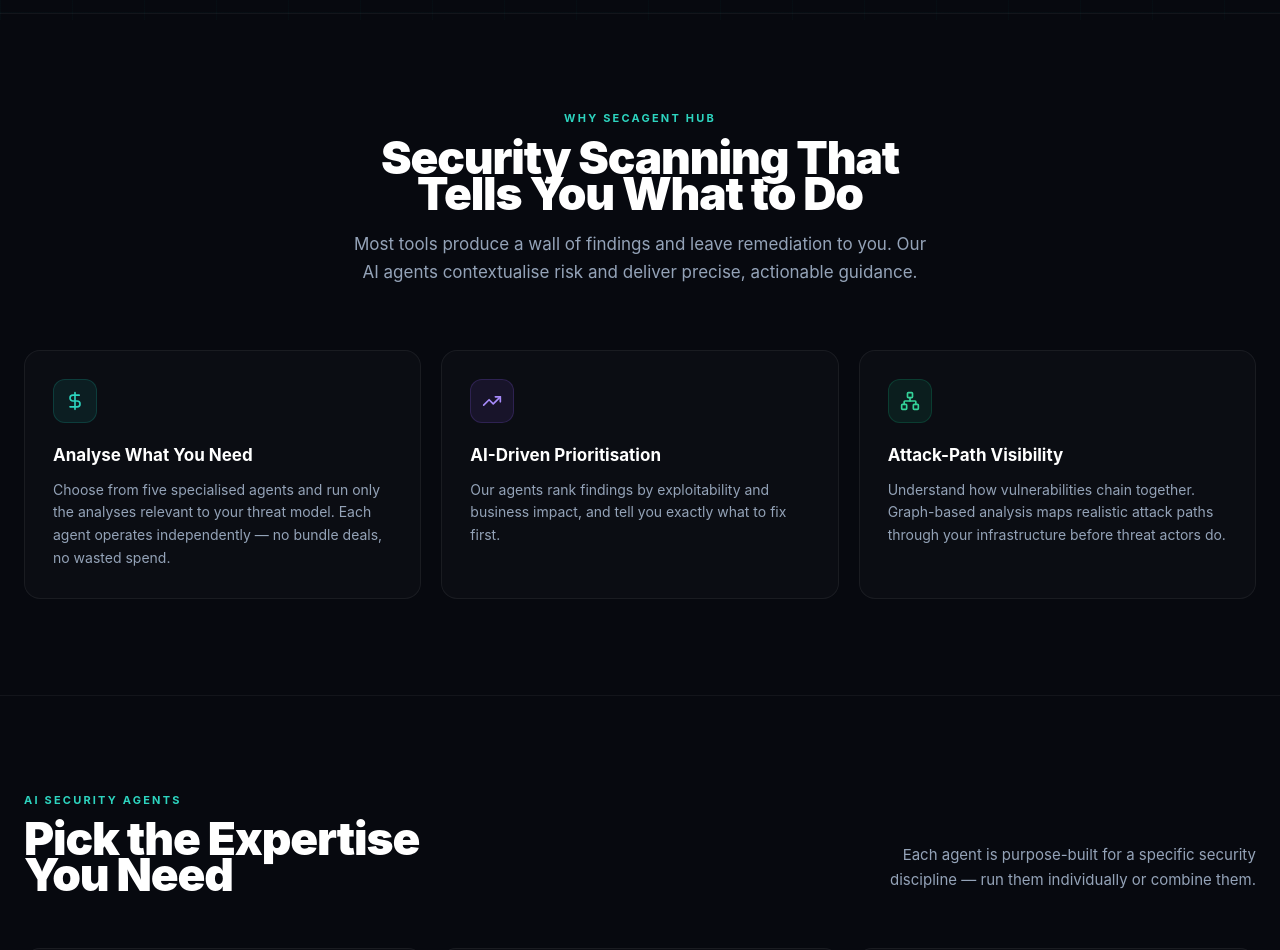
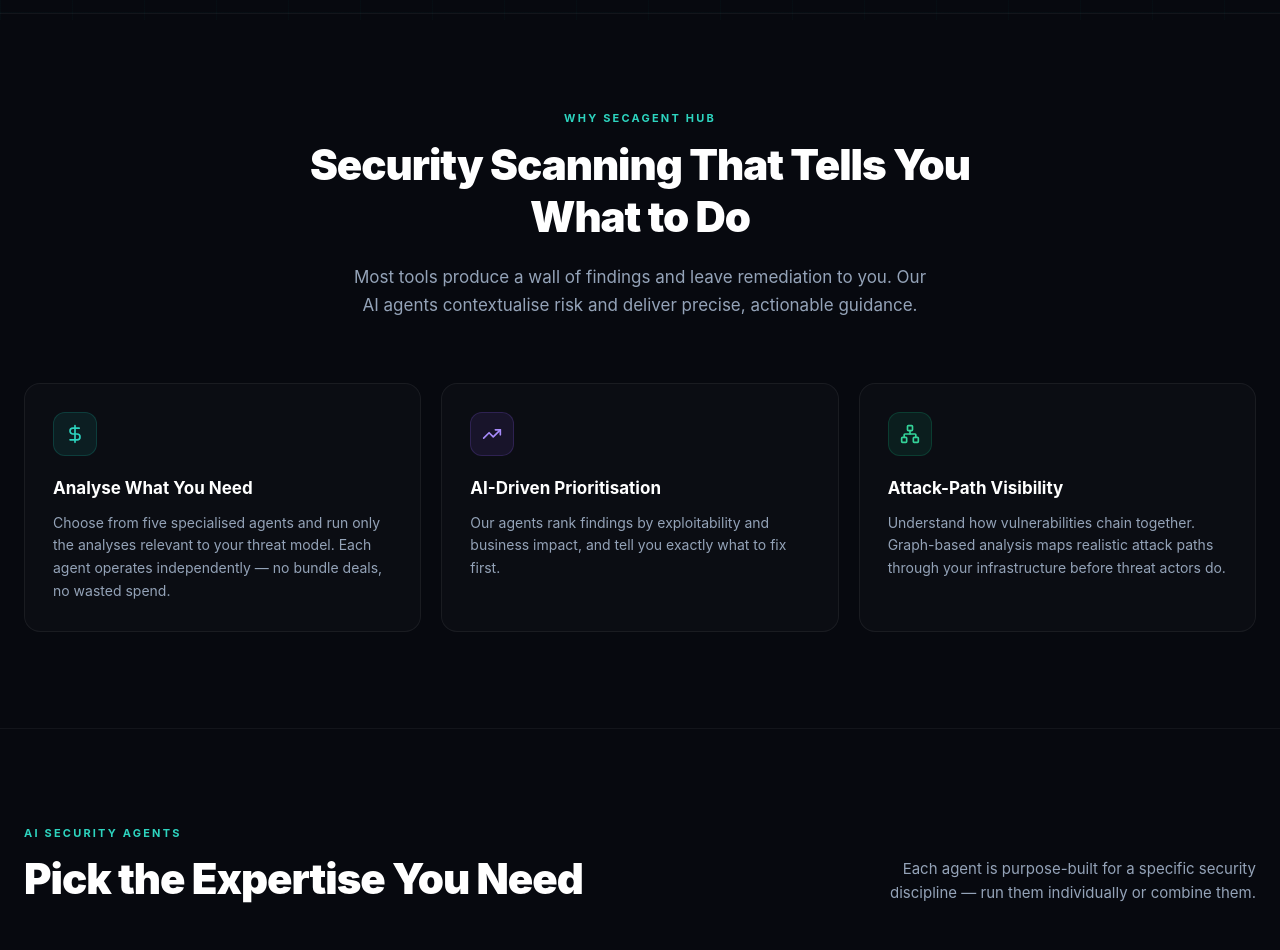
Before and after one commit to pranavk-7117/SecAgentHub, a Next.js app in the folder frontend/: page / in a window 1280 px wide. Shown: the part 780-1730 px from the top of the page. Built offline with nearby package versions, Linux system fonts and the light colour scheme; no server answers.

Commit message:
Fix: clean heading text on landing page - no forced breaks, better font sizes

```diff
--- a/frontend/app/page.tsx
+++ b/frontend/app/page.tsx
@@ -188,7 +188,7 @@
         <div className="mx-auto max-w-7xl px-4 sm:px-6">
           <div className="text-center mb-12 sm:mb-16">
             <p className="text-[11px] font-bold text-teal-400 uppercase tracking-[0.2em] mb-3">Why SecAgent Hub</p>
-            <h2 className="text-[28px] sm:text-3xl md:text-[46px] font-black text-white tracking-tight max-w-3xl mx-auto leading-tight">Security Scanning That<br/>Tells You What to Do</h2>
+            <h2 className="text-[26px] sm:text-[32px] md:text-[42px] font-black text-white tracking-tight max-w-3xl mx-auto leading-tight">Security Scanning That Tells You What to Do</h2>
             <p className="mt-4 sm:mt-5 text-slate-400 text-[15px] sm:text-[17px] max-w-xl mx-auto leading-relaxed">Most tools produce a wall of findings and leave remediation to you. Our AI agents contextualise risk and deliver precise, actionable guidance.</p>
           </div>
           <div className="grid sm:grid-cols-2 md:grid-cols-3 gap-4 sm:gap-5">
@@ -216,7 +216,7 @@
           <div className="flex flex-col md:flex-row md:items-end md:justify-between gap-4 mb-10 sm:mb-14">
             <div>
               <p className="text-[11px] font-bold text-teal-400 uppercase tracking-[0.2em] mb-3">AI Security Agents</p>
-              <h2 className="text-[28px] sm:text-3xl md:text-[46px] font-black text-white tracking-tight leading-tight">Pick the Expertise<br/>You Need</h2>
+              <h2 className="text-[26px] sm:text-[32px] md:text-[42px] font-black text-white tracking-tight leading-tight">Pick the Expertise You Need</h2>
             </div>
             <p className="text-slate-400 text-[15px] max-w-sm leading-relaxed md:text-right">Each agent is purpose-built for a specific security discipline — run them individually or combine them.</p>
           </div>
@@ -309,8 +309,8 @@
       <section className="relative z-10 border-t border-white/[0.05] py-20 sm:py-28 text-center overflow-hidden">
         <div className="pointer-events-none absolute inset-0 bg-gradient-radial from-teal-500/5 via-transparent to-transparent"/>
         <div className="mx-auto max-w-2xl px-4 sm:px-6 relative">
-          <h2 className="text-[32px] sm:text-4xl md:text-[58px] font-black text-white tracking-tight leading-[1.07]">
-            Audit Your Infrastructure.<br/>
+          <h2 className="text-[30px] sm:text-4xl md:text-[52px] font-black text-white tracking-tight leading-[1.1]">
+            Audit Your Infrastructure —{" "}
             <span className="bg-gradient-to-r from-teal-300 to-emerald-400 bg-clip-text text-transparent">Before Attackers Do.</span>
           </h2>
           <p className="mt-4 sm:mt-5 text-slate-400 text-[15px] sm:text-[17px] leading-relaxed max-w-lg mx-auto">Upload a Terraform file, run the agents that match your risk profile, and get a comprehensive security report — paid per run, verified on-chain.</p>
```
